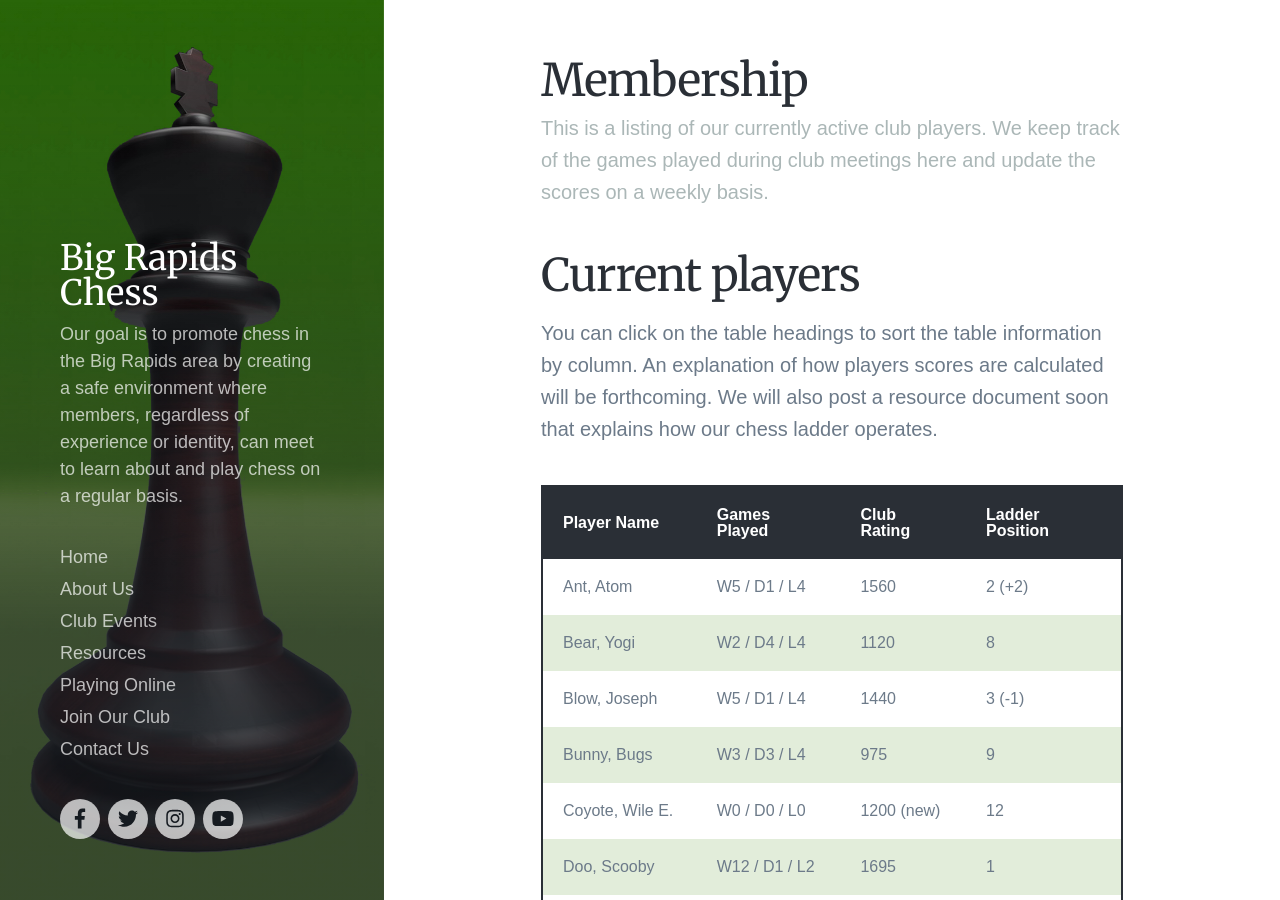
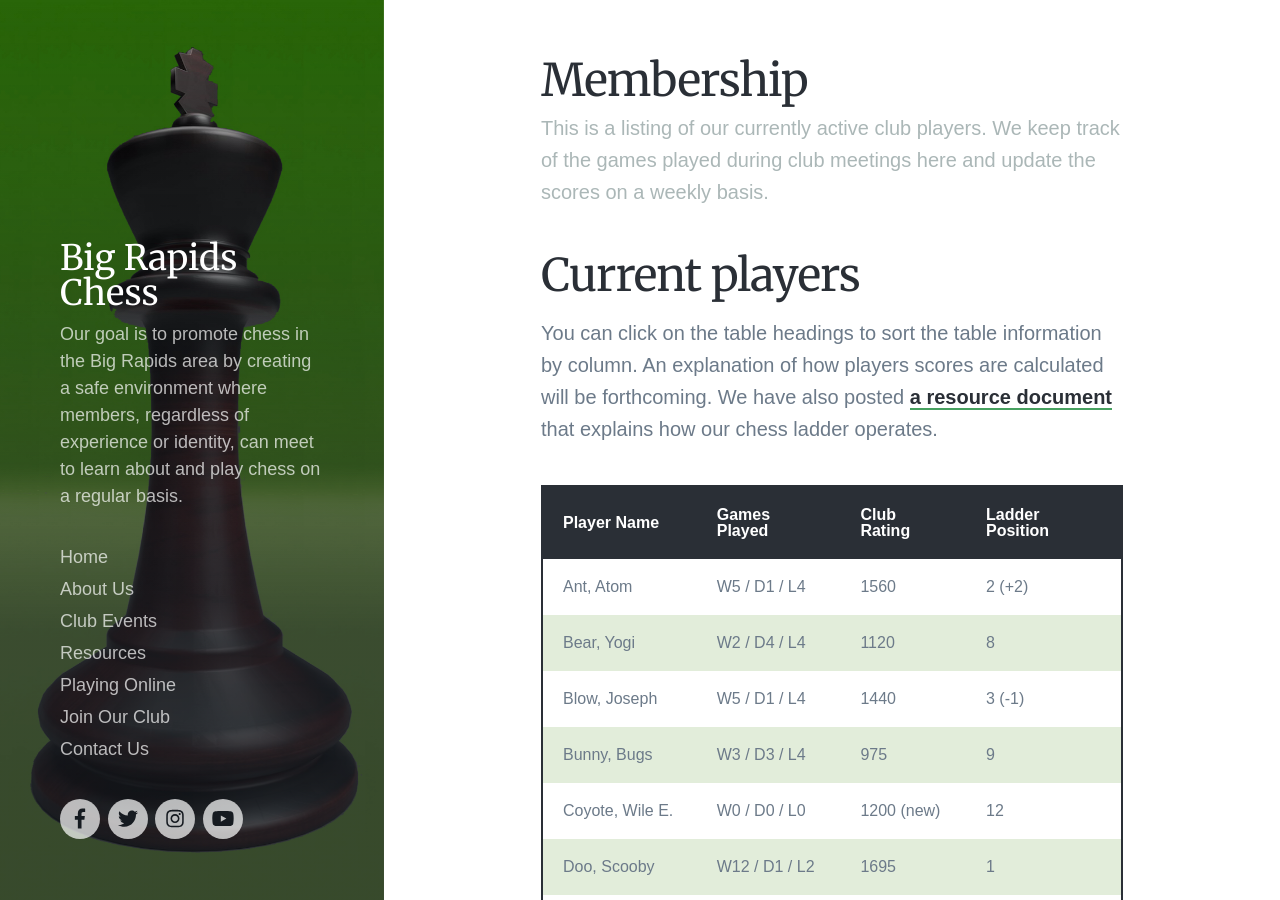
Before and after one commit to bigrapidschess/bigrapidschess.github.io, a Jekyll site: the page built from _pages/membership.md, in a window 1280 px wide and 900 px high. Built offline with Jekyll 4.4.1, drawn with Linux system fonts in a browser that asks for light colours; nearby versions of some CDN libraries; some web fonts are replaced.

Commit message:
added link to ladder

```diff
--- a/_pages/membership.md
+++ b/_pages/membership.md
@@ -6,6 +6,6 @@ featured_image: /images/my_background_green.jpg
 ---
 
 ## Current players
-You can click on the table headings to sort the table information by column. An explanation of how players scores are calculated will be forthcoming. We will also post a resource document soon that explains how our chess ladder operates.
+You can click on the table headings to sort the table information by column. An explanation of how players scores are calculated will be forthcoming. We have also posted [a resource document](ladder.html) that explains how our chess ladder operates.
 
 {% include interactive-table.html %}
```
